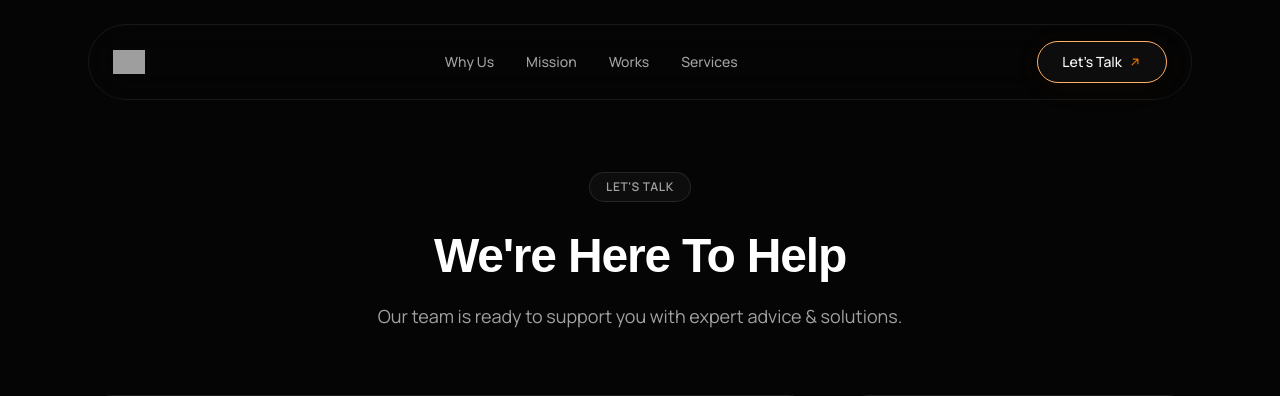
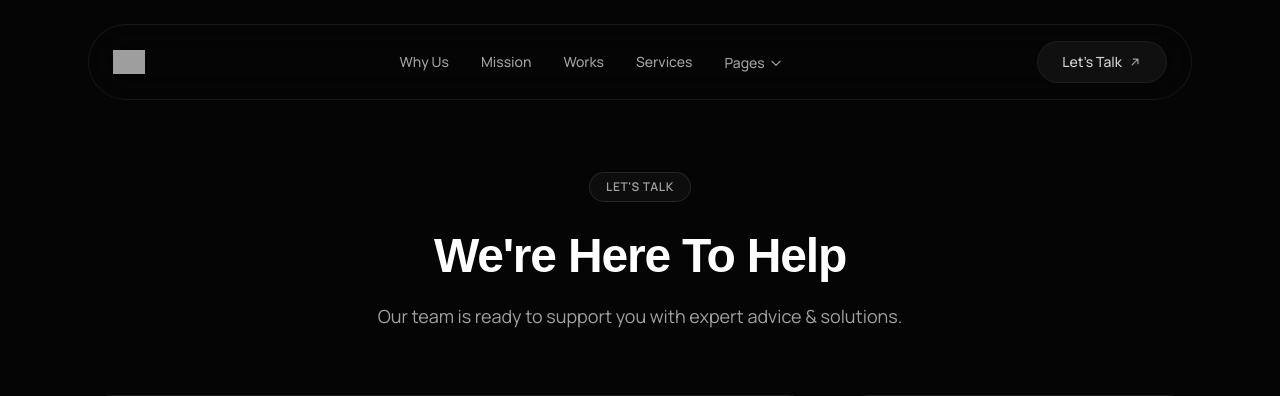
Before and after one commit to Tarster/webiumlabs_website, a Django app: page /contact/ in a window 1280 px wide. Shown: the top 396 px of the page. Run offline with Django 5.2, Linux system fonts and the light colour scheme; style sheets or scripts are compiled from the project's sources; some libraries are stand-ins or nearby versions; grey boxes are pictures that could not be loaded.

Commit message:
Fix: Restore Pages dropdown and update CTA button styling to match dark premium theme

```diff
--- a/templates/jinja2/navbar.html
+++ b/templates/jinja2/navbar.html
@@ -7,17 +7,40 @@
         </a>
 
         <!-- Desktop Links -->
-        <nav class="hidden md:flex items-center gap-8">
+        <nav class="hidden md:flex items-center gap-8" x-data="{ isPagesOpen: false }">
             {% for link in nav_links %}
             <a href="{{ link.href }}" class="text-sm font-medium text-neutral-400 hover:text-white transition-colors duration-200">{{ link.label }}</a>
             {% endfor %}
+
+            <!-- Pages Dropdown -->
+            <div class="relative" @click.away="isPagesOpen = false">
+                <button @click="isPagesOpen = !isPagesOpen" class="inline-flex items-center gap-1 text-sm font-medium text-neutral-400 hover:text-white transition-colors duration-200 focus:outline-none cursor-pointer">
+                    Pages
+                    <svg class="w-3.5 h-3.5 transition-transform duration-200" :class="isPagesOpen ? 'rotate-180' : ''" fill="none" stroke="currentColor" viewBox="0 0 24 24">
+                        <path stroke-linecap="round" stroke-linejoin="round" stroke-width="2" d="M19 9l-7 7-7-7"></path>
+                    </svg>
+                </button>
+                <div x-show="isPagesOpen"
+                     x-transition:enter="transition ease-out duration-150"
+                     x-transition:enter-start="opacity-0 scale-95"
+                     x-transition:enter-end="opacity-100 scale-100"
+                     x-transition:leave="transition ease-in duration-100"
+                     x-transition:leave-start="opacity-100 scale-100"
+                     x-transition:leave-end="opacity-0 scale-95"
+                     class="absolute left-0 mt-2 w-36 rounded-2xl glass-dark p-2 flex flex-col gap-1 z-50 shadow-xl border border-white/5"
+                     style="display: none;">
+                    <a href="/" class="px-4 py-2 rounded-xl text-sm font-medium text-neutral-400 hover:text-white hover:bg-white/5 transition-all duration-200">Home</a>
+                    <a href="/contact/" class="px-4 py-2 rounded-xl text-sm font-medium text-neutral-400 hover:text-white hover:bg-white/5 transition-all duration-200">Contact</a>
+                    <a href="/404/" class="px-4 py-2 rounded-xl text-sm font-medium text-neutral-400 hover:text-white hover:bg-white/5 transition-all duration-200">404 Page</a>
+                </div>
+            </div>
         </nav>
 
         <!-- Let's Talk CTA (Desktop) -->
         <div class="hidden md:block">
-            <a href="/contact/" class="relative inline-flex items-center justify-center gap-1.5 px-6 py-2.5 rounded-full border border-orange-300 bg-dark-500 text-sm font-medium hover:bg-orange-500 hover:text-white hover:border-orange-500 transition-all duration-300 shadow-[0_0_20px_rgba(228,111,3,0.15)] glow-orange-soft group">
+            <a href="/contact/" class="relative inline-flex items-center justify-center gap-1.5 px-6 py-2.5 rounded-full border border-white/5 bg-white/5 text-sm font-medium text-neutral-300 hover:text-white hover:bg-white/10 transition-all duration-300 group">
                 Let's Talk
-                <svg class="w-3.5 h-3.5 text-orange-500 group-hover:text-white transition-colors duration-300" fill="none" stroke="currentColor" viewBox="0 0 24 24">
+                <svg class="w-3.5 h-3.5 text-neutral-400 group-hover:text-white transition-colors duration-300" fill="none" stroke="currentColor" viewBox="0 0 24 24">
                     <path stroke-linecap="round" stroke-linejoin="round" stroke-width="2" d="M7 17L17 7M17 7H9M17 7V15"></path>
                 </svg>
             </a>
@@ -47,6 +70,15 @@
         {% for link in nav_links %}
         <a href="{{ link.href }}" @click="isOpen = false" class="text-base font-medium text-neutral-300 hover:text-white transition-colors duration-200 py-2 border-b border-white/5">{{ link.label }}</a>
         {% endfor %}
+
+        <!-- Pages Section Mobile -->
+        <div class="flex flex-col gap-2 py-2 border-b border-white/5">
+            <span class="text-xs font-bold text-neutral-500 uppercase tracking-wider">Pages</span>
+            <a href="/" @click="isOpen = false" class="text-sm font-medium text-neutral-400 hover:text-white transition-colors py-1 pl-2">Home</a>
+            <a href="/contact/" @click="isOpen = false" class="text-sm font-medium text-neutral-400 hover:text-white transition-colors py-1 pl-2">Contact</a>
+            <a href="/404/" @click="isOpen = false" class="text-sm font-medium text-neutral-400 hover:text-white transition-colors py-1 pl-2">404 Page</a>
+        </div>
+
         <a href="/contact/" class="mt-2 w-full text-center py-3 rounded-full border border-orange-300 bg-orange-500 text-white font-medium hover:bg-orange-600 transition-all duration-300">
             Let's Talk
         </a>
```
